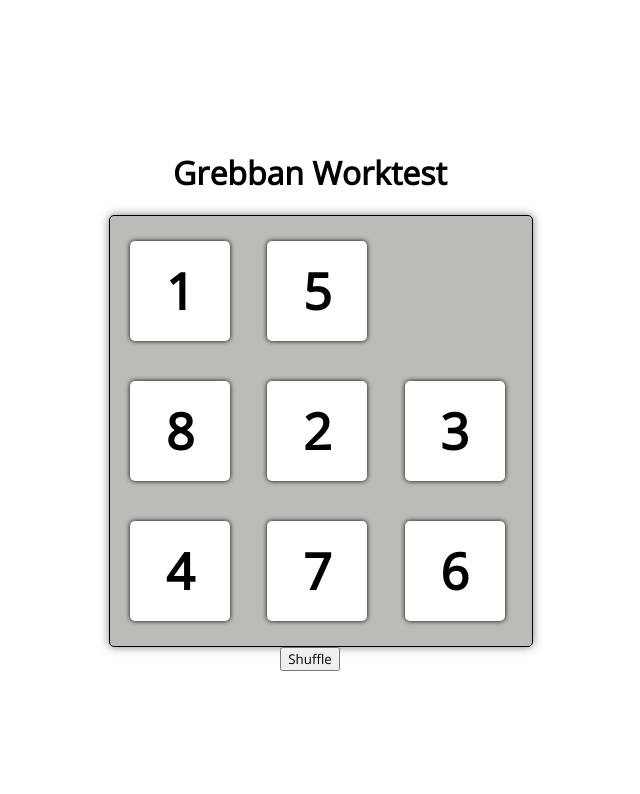
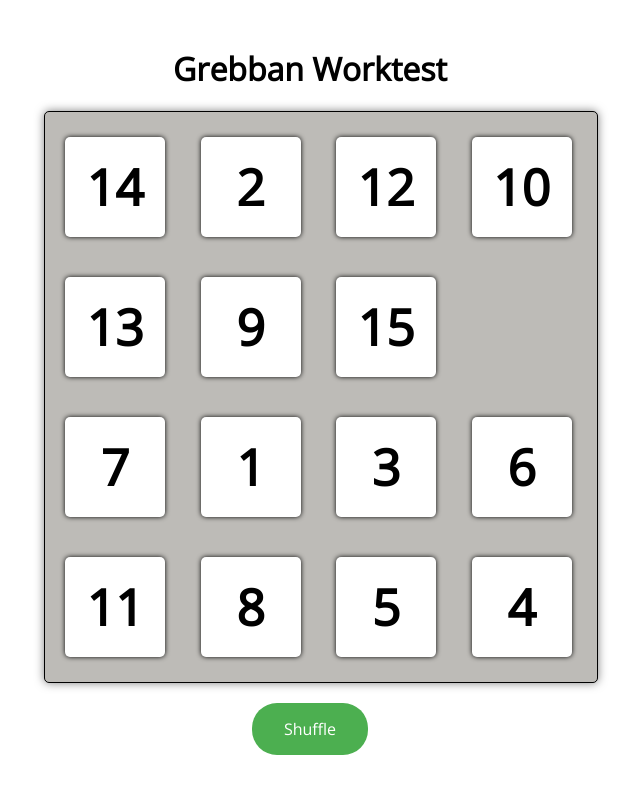
Before and after one commit to kobeisgood/grebban-worktest, a React (Create React App) app: page / in a window 1280 px wide. Shown: the top 794 px of the page, without its empty margins (330-970 px from the left). Built offline with nearby package versions, Linux system fonts and the light colour scheme.

Commit message:
styled button

```diff
--- a/src/App.tsx
+++ b/src/App.tsx
@@ -10,8 +10,8 @@ import { checkBoardSolved } from "./util/checkBoardSolved";
 import { isBoardSolvable } from "./util/isBoardSolvable";
 
 function App() {
-  const ROWS: number = 3;
-  const COLS: number = 3;
+  const ROWS: number = 4;
+  const COLS: number = 4;
 
   const [tiles, setTiles] = useState<(number | null)[][]>([[]]);
 
--- a/src/styles/App.css
+++ b/src/styles/App.css
@@ -22,3 +22,9 @@ input, textarea, button {
 .App {
   text-align: center;
 }
+
+.winner {
+  font-size: 22px;
+  font-weight: bold;
+  color: #000;
+}
--- a/src/styles/button.css
+++ b/src/styles/button.css
@@ -0,0 +1,23 @@
+.button {
+    background-color: #4CAF50; /* Green */
+    border: none;
+    color: white;
+    padding: 15px 32px;
+    text-align: center;
+    text-decoration: none;
+    display: inline-block;
+    font-size: 16px;
+    margin: 20px 2px;
+    cursor: pointer;
+    border-radius: 25px;
+}
+
+.button:hover {
+    background-color: #3e8e41;
+}
+
+.button:active {
+    background-color: #3e8e41;
+    box-shadow: 0 1px #666;
+    transform: translateY(4px);
+}
--- a/src/styles/tile.css
+++ b/src/styles/tile.css
@@ -17,6 +17,11 @@
     box-shadow: 0 0 10px #000;
 }
 
+.tile:active {
+    transform: scale(0.95);
+    box-shadow: 0 0 5px #000;
+}
+
 .tile > p {
     font-size: 50px;
     font-weight: bold;
```
